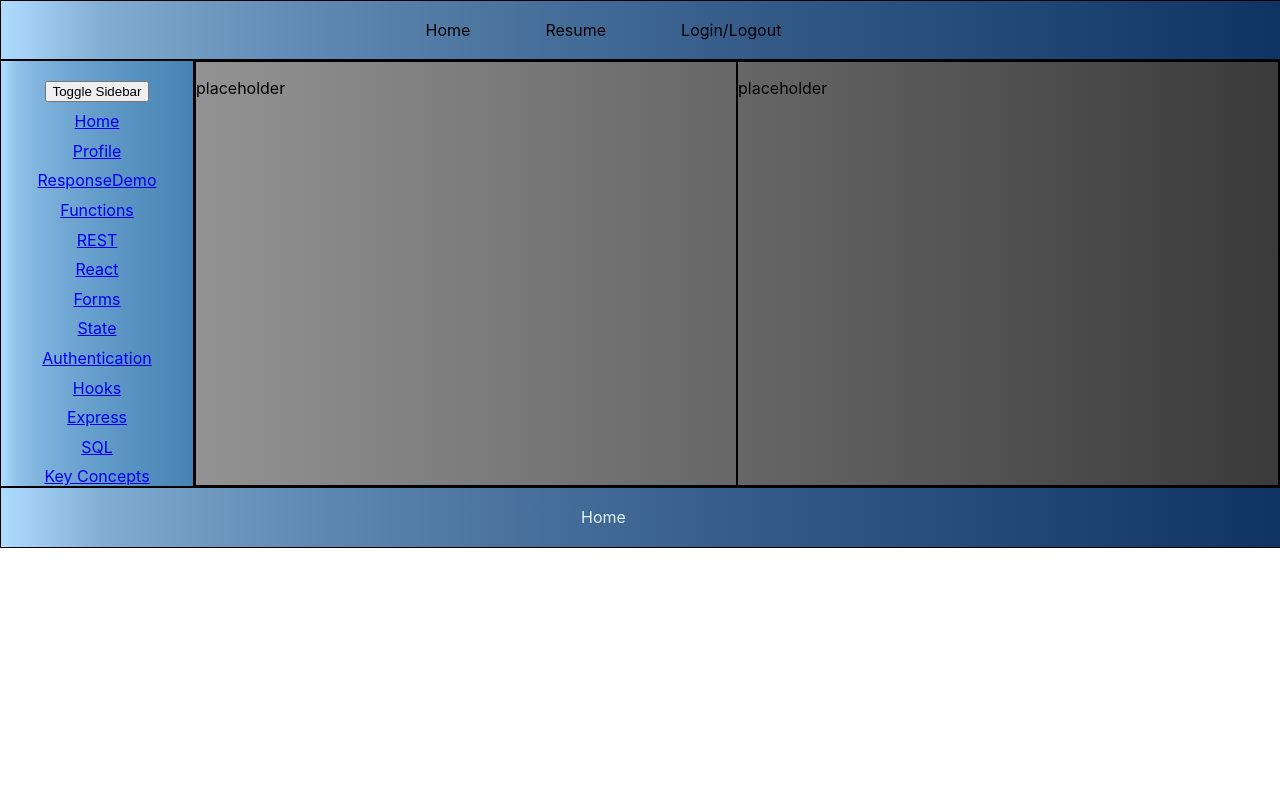
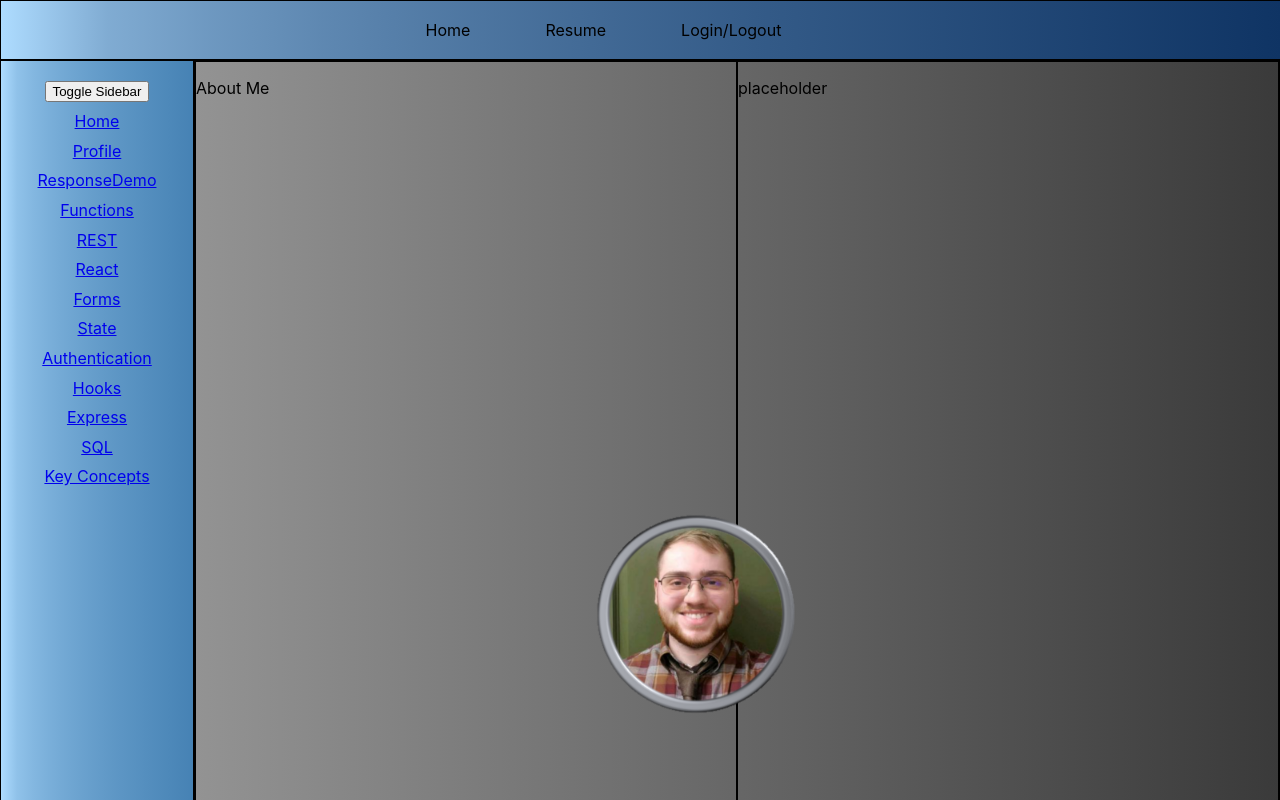
Before and after one commit to TheLogan2019/Logan-Brown-Skills-Demonstration, a React (Create React App) app: page / in a window 1280 px wide. Shown: the top 800 px of the page. Built offline with nearby package versions, Linux system fonts and the light colour scheme.

Commit message:
blank space issue fixed and image imported

```diff
--- a/src/components/pages/landingPage.js
+++ b/src/components/pages/landingPage.js
@@ -1,8 +1,16 @@
+import React from "react";
+import AboutMePhoto from "../pictures/AboutMePhoto.png";
+
 function LandingPage() {
   return (
     <div className="landing-main-container">
       <div className="landing-left-container">
-        <p>placeholder</p>
+        <p>About Me</p>
+        <img
+          className="author-photo"
+          src={AboutMePhoto}
+          alt="VeryHandsomeAuthorPhoto"
+        />
       </div>
       <div className="landing-right-container">
         <p>placeholder</p>
--- a/src/index.css
+++ b/src/index.css
@@ -1,4 +1,4 @@
-body {
+html, body {
   margin: 0;
   padding: 0;
   overflow-x: hidden;
@@ -15,8 +15,7 @@ code {
 }
 
 .app-container{
-  height: 100%;
-  width: 100%;
+  min-height: 100vh;
   display: flex;
   flex-direction: column;
   background: linear-gradient(to left, #3a3a3a, #a3a3a3)
@@ -45,6 +44,7 @@ code {
 
 .content-container{
   display: flex;
+  flex: 1;
 }
 
 .currentPage {
@@ -99,7 +99,7 @@ code {
 
 /* end of sidebar section */
 
-/*landing page styles */
+/*start of landing page section */
 
 .landing-main-container{
   width: 100%;
@@ -111,7 +111,7 @@ code {
   height: 100%;
   float: left;
   box-sizing: border-box;
-  border: 1px solid black
+  border: 1px solid black;
 }
 
 .landing-right-container{
@@ -121,5 +121,10 @@ code {
   box-sizing: border-box;
   border: 1px solid black
 }
+/*"box-sizing: border-box" allows containers to count padding and border in the total width */
 
-/*"box-sizing: border-box" allows containers to count padding and border in the total width */
+.author-photo {
+  transform: scale(0.2);
+}
+
+/*end of landing page section */
--- a/src/index.jsx
+++ b/src/index.jsx
@@ -12,15 +12,9 @@ function App() {
     <BrowserRouter>
       <React.StrictMode>
         <div className="app-container">
-          <div>
             <Header />
-          </div>
-          <div>
             <AppRouter />
-          </div>
-          <div>
             <Footer />
-          </div>
         </div>
       </React.StrictMode>
     </BrowserRouter>
```
Also changed, not shown: src/components/pictures/AboutMePhoto.png (added).
